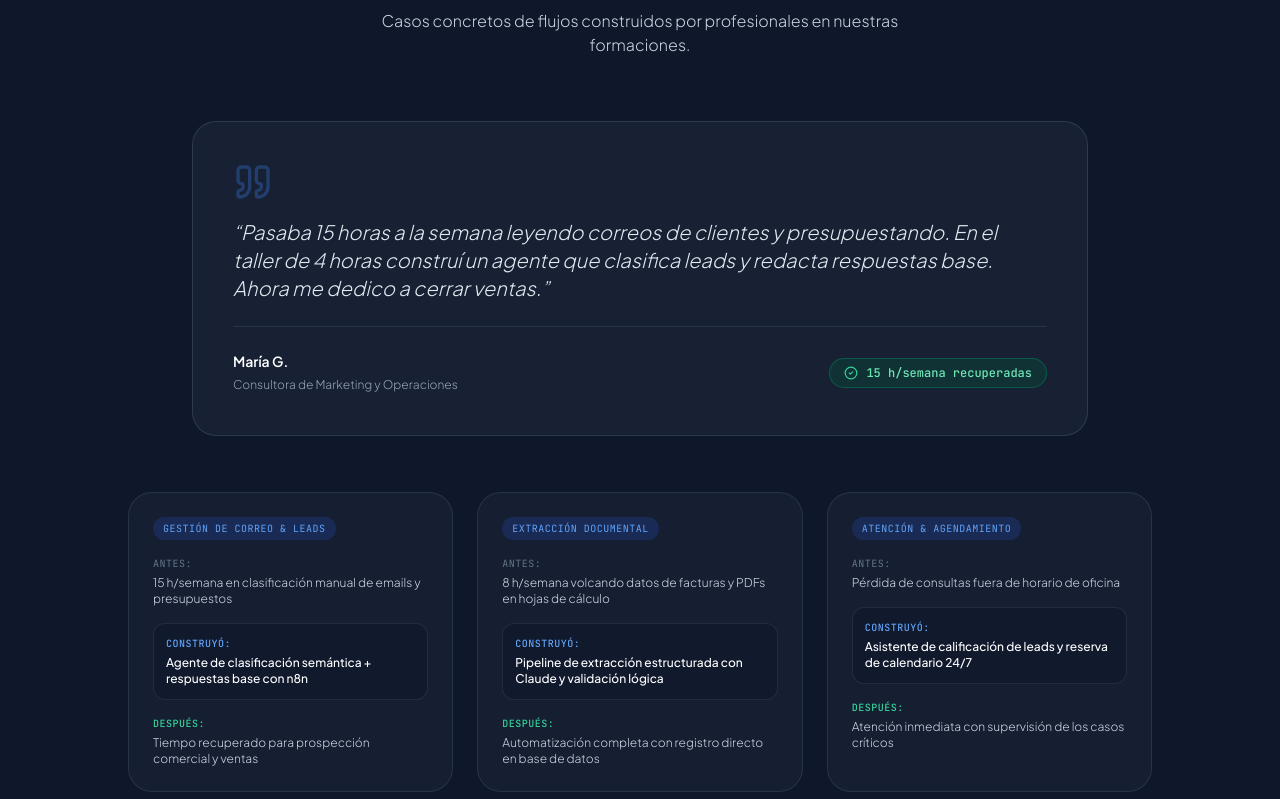
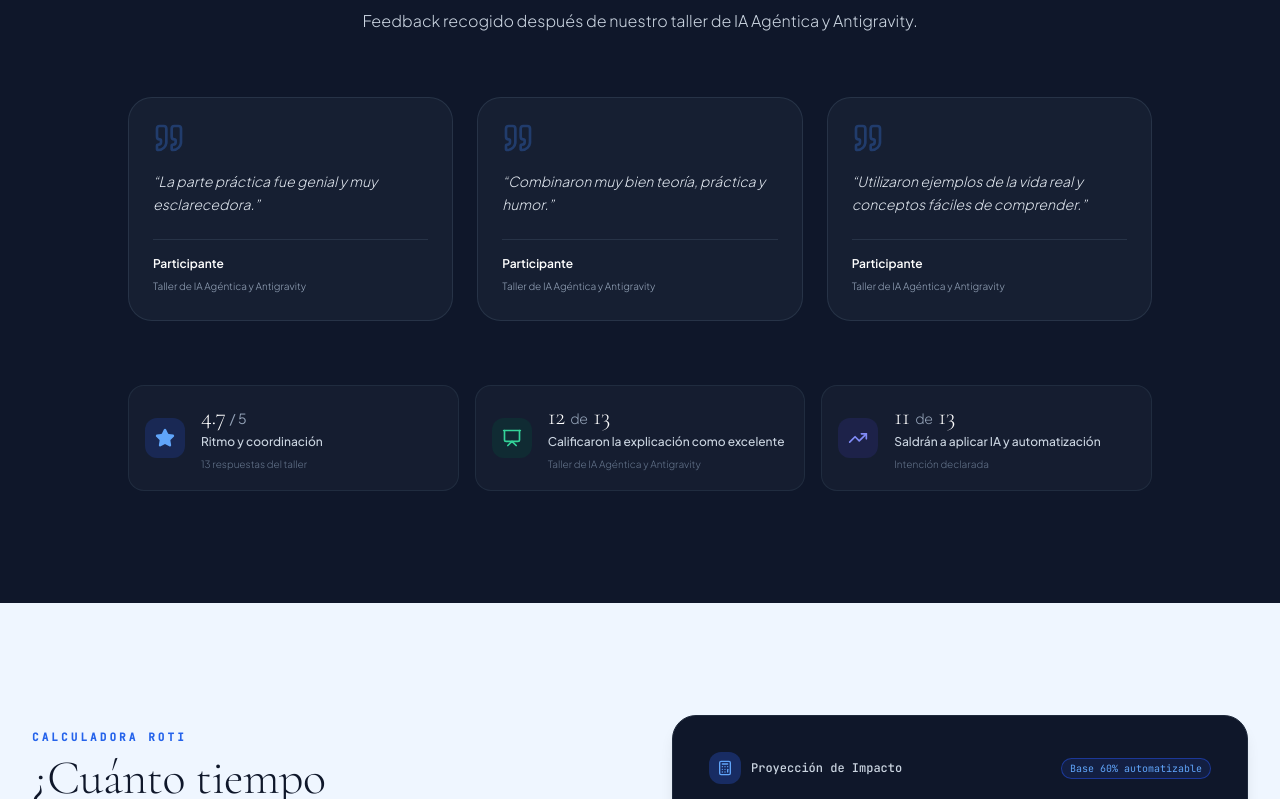
Before and after one commit to alamozuna/syntiq-web, a Next.js app: page / in a window 1280 px wide. Shown: the part 3921-4720 px from the top of the page. Built offline with nearby package versions, Linux system fonts and the light colour scheme.

Commit message:
feat: replace fictitious testimonials with real feedback from workshop

```diff
--- a/src/components/results/ResultsSection.tsx
+++ b/src/components/results/ResultsSection.tsx
@@ -2,26 +2,23 @@
 
 import React from "react";
 import { motion } from "framer-motion";
-import { Quote, ArrowRight, CheckCircle2, TrendingUp } from "lucide-react";
+import { Quote, CheckCircle2, Star, TrendingUp, Presentation } from "lucide-react";
 
-const CASES = [
+const TESTIMONIALS = [
   {
-    category: "Gestión de Correo & Leads",
-    before: "15 h/semana en clasificación manual de emails y presupuestos",
-    built: "Agente de clasificación semántica + respuestas base con n8n",
-    after: "Tiempo recuperado para prospección comercial y ventas",
+    quote: "La parte práctica fue genial y muy esclarecedora.",
+    author: "Participante",
+    context: "Taller de IA Agéntica y Antigravity",
   },
   {
-    category: "Extracción Documental",
-    before: "8 h/semana volcando datos de facturas y PDFs en hojas de cálculo",
-    built: "Pipeline de extracción estructurada con Claude y validación lógica",
-    after: "Automatización completa con registro directo en base de datos",
+    quote: "Combinaron muy bien teoría, práctica y humor.",
+    author: "Participante",
+    context: "Taller de IA Agéntica y Antigravity",
   },
   {
-    category: "Atención & Agendamiento",
-    before: "Pérdida de consultas fuera de horario de oficina",
-    built: "Asistente de calificación de leads y reserva de calendario 24/7",
-    after: "Atención inmediata con supervisión de los casos críticos",
+    quote: "Utilizaron ejemplos de la vida real y conceptos fáciles de comprender.",
+    author: "Participante",
+    context: "Taller de IA Agéntica y Antigravity",
   },
 ];
 
@@ -32,43 +29,20 @@ export default function ResultsSection() {
         {/* Header */}
         <div className="text-center max-w-3xl mx-auto mb-14 sm:mb-16">
           <span className="brand-label text-blue-400 font-semibold tracking-wider text-[10px] sm:text-[11px] uppercase">
-            RESULTADOS
+            EXPERIENCIAS REALES
           </span>
           <h2 className="font-brand-display text-3xl sm:text-5xl text-white font-light mt-3 leading-tight">
-            Menos teoría. <br />
-            <span className="italic font-normal text-blue-400">Más cosas funcionando.</span>
+            Lo que dicen quienes ya <br className="hidden sm:block" />
+            <span className="italic font-normal text-blue-400">aprendieron con nosotros</span>
           </h2>
           <p className="text-slate-300 text-sm sm:text-base font-light mt-4 max-w-xl mx-auto leading-relaxed">
-            Casos concretos de flujos construidos por profesionales en nuestras formaciones.
+            Feedback recogido después de nuestro taller de IA Agéntica y Antigravity.
           </p>
         </div>
 
-        {/* 1 Principal Testimonial Card */}
-        <div className="max-w-4xl mx-auto mb-14">
-          <div className="relative rounded-3xl bg-slate-800/60 border border-slate-700/80 p-8 sm:p-10">
-            <Quote className="w-10 h-10 text-blue-500/30 mb-4" />
-
-            <p className="text-base sm:text-xl text-slate-200 font-light leading-relaxed mb-6 italic">
-              &ldquo;Pasaba 15 horas a la semana leyendo correos de clientes y presupuestando. En el taller de 4 horas construí un agente que clasifica leads y redacta respuestas base. Ahora me dedico a cerrar ventas.&rdquo;
-            </p>
-
-            <div className="flex flex-col sm:flex-row sm:items-center justify-between gap-4 pt-6 border-t border-slate-700/60">
-              <div>
-                <span className="font-semibold text-white text-sm block">María G.</span>
-                <span className="text-xs text-slate-400 font-light">Consultora de Marketing y Operaciones</span>
-              </div>
-
-              <div className="inline-flex items-center gap-2 px-3.5 py-1.5 rounded-full bg-emerald-900/40 border border-emerald-700/60 text-emerald-300 text-xs font-mono font-medium">
-                <CheckCircle2 className="w-3.5 h-3.5 text-emerald-400" />
-                <span>15 h/semana recuperadas</span>
-              </div>
-            </div>
-          </div>
-        </div>
-
-        {/* 3 Quantified Results: Antes -> Construyó -> Después */}
-        <div className="grid grid-cols-1 md:grid-cols-3 gap-6 max-w-5xl mx-auto">
-          {CASES.map((item, idx) => (
+        {/* 3 Testimonials Grid */}
+        <div className="grid grid-cols-1 md:grid-cols-3 gap-6 max-w-5xl mx-auto mb-16">
+          {TESTIMONIALS.map((item, idx) => (
             <motion.div
               key={idx}
               initial={{ opacity: 0, y: 16 }}
@@ -78,43 +52,77 @@ export default function ResultsSection() {
               className="rounded-3xl bg-slate-800/50 border border-slate-700/60 p-6 flex flex-col justify-between hover:border-slate-600 transition-all duration-200"
             >
               <div>
-                <span className="text-[10px] font-mono text-blue-400 bg-blue-900/40 px-2.5 py-1 rounded-full uppercase tracking-wider block w-fit mb-4">
-                  {item.category}
-                </span>
+                <Quote className="w-8 h-8 text-blue-500/30 mb-4" />
+                <p className="text-sm text-slate-200 font-light leading-relaxed mb-6 italic">
+                  &ldquo;{item.quote}&rdquo;
+                </p>
+              </div>
 
-                {/* Antes */}
-                <div className="mb-4">
-                  <span className="text-[10px] font-mono text-slate-500 uppercase tracking-wider block mb-1">
-                    Antes:
-                  </span>
-                  <p className="text-xs text-slate-300 font-light">
-                    {item.before}
-                  </p>
-                </div>
-
-                {/* Construyó */}
-                <div className="mb-4 p-3 rounded-xl bg-slate-900/60 border border-slate-700/50">
-                  <span className="text-[10px] font-mono text-blue-400 font-medium uppercase tracking-wider block mb-1">
-                    Construyó:
-                  </span>
-                  <p className="text-xs font-medium text-white">
-                    {item.built}
-                  </p>
-                </div>
-
-                {/* Después */}
-                <div>
-                  <span className="text-[10px] font-mono text-emerald-400 font-medium uppercase tracking-wider block mb-1">
-                    Después:
-                  </span>
-                  <p className="text-xs text-slate-300 font-light">
-                    {item.after}
-                  </p>
-                </div>
+              <div className="pt-4 border-t border-slate-700/60">
+                <span className="font-semibold text-white text-xs block">{item.author}</span>
+                <span className="text-[10px] text-slate-400 font-light">{item.context}</span>
               </div>
             </motion.div>
           ))}
         </div>
+
+        {/* 3 Metrics Row */}
+        <div className="grid grid-cols-1 md:grid-cols-3 gap-4 max-w-5xl mx-auto text-center sm:text-left">
+          <motion.div
+            initial={{ opacity: 0 }}
+            whileInView={{ opacity: 1 }}
+            viewport={{ once: true }}
+            transition={{ duration: 0.5, delay: 0.3 }}
+            className="flex items-center justify-center sm:justify-start gap-4 p-4 rounded-2xl bg-slate-800/40 border border-slate-700/40"
+          >
+            <div className="w-10 h-10 rounded-xl bg-blue-900/40 text-blue-400 flex items-center justify-center shrink-0">
+              <Star className="w-5 h-5 fill-current" />
+            </div>
+            <div>
+              <div className="flex items-baseline gap-1">
+                <span className="font-brand-display text-2xl font-light text-white block leading-tight">4.7</span>
+                <span className="text-slate-400 text-sm">/ 5</span>
+              </div>
+              <span className="text-xs text-slate-300 font-medium block mt-0.5">Ritmo y coordinación</span>
+              <span className="text-[10px] text-slate-500 font-light">13 respuestas del taller</span>
+            </div>
+          </motion.div>
+
+          <motion.div
+            initial={{ opacity: 0 }}
+            whileInView={{ opacity: 1 }}
+            viewport={{ once: true }}
+            transition={{ duration: 0.5, delay: 0.4 }}
+            className="flex items-center justify-center sm:justify-start gap-4 p-4 rounded-2xl bg-slate-800/40 border border-slate-700/40"
+          >
+            <div className="w-10 h-10 rounded-xl bg-emerald-900/30 text-emerald-400 flex items-center justify-center shrink-0">
+              <Presentation className="w-5 h-5" />
+            </div>
+            <div>
+              <span className="font-brand-display text-2xl font-light text-white block leading-tight">12 <span className="text-slate-400 text-sm font-sans">de</span> 13</span>
+              <span className="text-xs text-slate-300 font-medium block mt-0.5">Calificaron la explicación como excelente</span>
+              <span className="text-[10px] text-slate-500 font-light">Taller de IA Agéntica y Antigravity</span>
+            </div>
+          </motion.div>
+
+          <motion.div
+            initial={{ opacity: 0 }}
+            whileInView={{ opacity: 1 }}
+            viewport={{ once: true }}
+            transition={{ duration: 0.5, delay: 0.5 }}
+            className="flex items-center justify-center sm:justify-start gap-4 p-4 rounded-2xl bg-slate-800/40 border border-slate-700/40"
+          >
+            <div className="w-10 h-10 rounded-xl bg-indigo-900/30 text-indigo-400 flex items-center justify-center shrink-0">
+              <TrendingUp className="w-5 h-5" />
+            </div>
+            <div>
+              <span className="font-brand-display text-2xl font-light text-white block leading-tight">11 <span className="text-slate-400 text-sm font-sans">de</span> 13</span>
+              <span className="text-xs text-slate-300 font-medium block mt-0.5">Saldrán a aplicar IA y automatización</span>
+              <span className="text-[10px] text-slate-500 font-light">Intención declarada</span>
+            </div>
+          </motion.div>
+        </div>
+
       </div>
     </section>
   );
```
